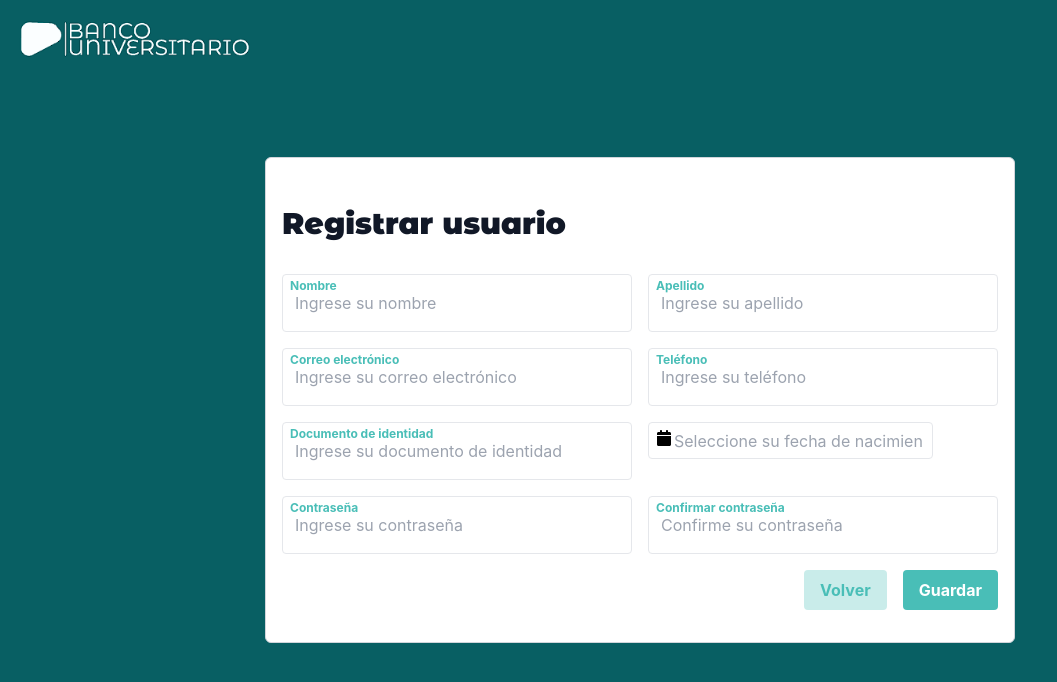
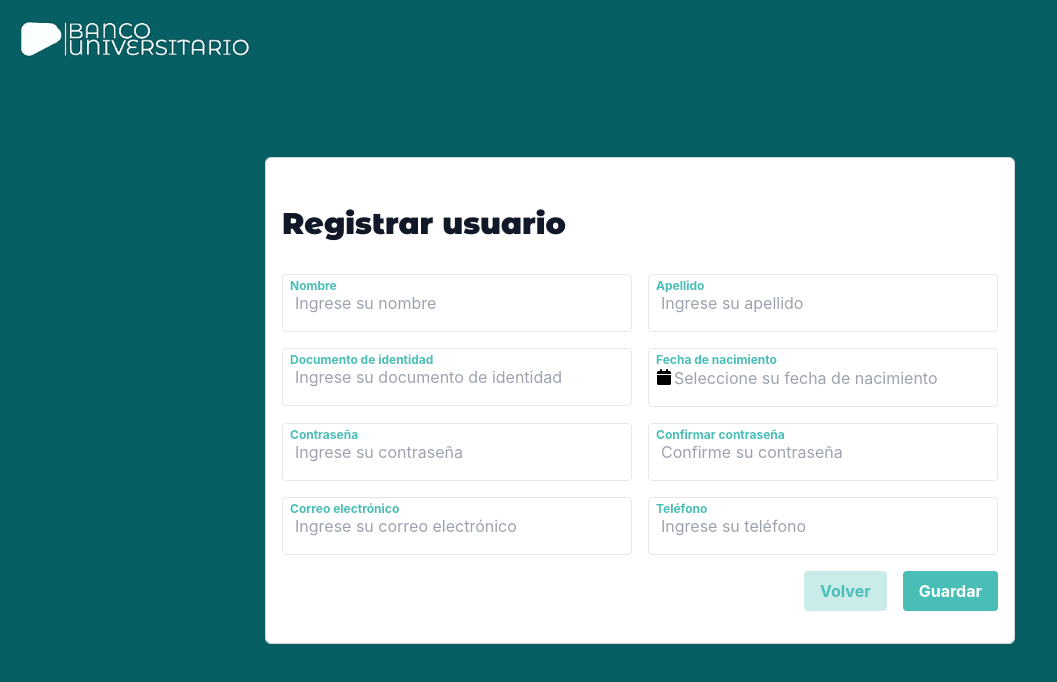
Before and after one commit to IglesiasMiguel/banco-universitario, a React (Vite) app: page /SignUp in a window 1280 px wide. Shown: the top 682 px of the page, without its empty margins (0-1057 px from the left). Built offline with nearby package versions, Linux system fonts and the light colour scheme.

Commit message:
Ajustes en el date input

```diff
--- a/src/components/DateInput.jsx
+++ b/src/components/DateInput.jsx
@@ -2,17 +2,25 @@ import React, { useState } from 'react';
 import DatePicker from 'react-datepicker';
 import "react-datepicker/dist/react-datepicker.css";
 
-const DateInput = ({  }) => {
-    const [startDate, setStartDate] = useState(null);
+const DateInput = ({ id, title, selected, onChange }) => {
+  const [startDate, setStartDate] = useState(selected);
+
   return (
+    <div className="relative w-full">
+      <div className="w-full">
         <DatePicker
           showIcon
           selected={startDate}
-      onChange={(date) => setStartDate(date)}
+          onChange={(date) => {
+            setStartDate(date);
+            onChange(date); // Asegúrate de pasar la fecha seleccionada al componente padre
+          }}
           placeholderText="Seleccione su fecha de nacimiento"
-      className="rounded border outline-none focus:border-primary-color"
-
+          className="w-full py-4 px-3 rounded border outline-none focus:border-primary-color"
         />
+      </div>
+      <label htmlFor={id} className="absolute top-0 left-0 font-bold ml-2 mt-1 text-xs text-primary-color">{title}</label>
+    </div>
   );
 };
 
--- a/src/components/SignUpComponents/SignupForm.jsx
+++ b/src/components/SignUpComponents/SignupForm.jsx
@@ -86,26 +86,6 @@ const SignupForm = () => {
             </div>
             <div className="col-span-1" style={{ width: '350px' }}>
               <Input
-                type="email"
-                id="email"
-                title="Correo electrónico"
-                placeholder="Ingrese su correo electrónico"
-                value={email}
-                onChange={handleEmailChange}
-              />
-            </div>
-            <div>
-              <Input
-                type="text"
-                id="phone"
-                title="Teléfono"
-                placeholder="Ingrese su teléfono"
-                value={phone}
-                onChange={handlePhoneChange}
-              />
-            </div>
-            <div className="col-span-1" style={{ width: '350px' }}>
-              <Input
                 type="text"
                 id="idDocument"
                 title="Documento de identidad"
@@ -142,6 +122,26 @@ const SignupForm = () => {
                 onChange={handleConfirmPasswordChange}
               />
             </div>
+            <div className="col-span-1" style={{ width: '350px' }}>
+              <Input
+                type="email"
+                id="email"
+                title="Correo electrónico"
+                placeholder="Ingrese su correo electrónico"
+                value={email}
+                onChange={handleEmailChange}
+              />
+            </div>
+            <div>
+              <Input
+                type="text"
+                id="phone"
+                title="Teléfono"
+                placeholder="Ingrese su teléfono"
+                value={phone}
+                onChange={handlePhoneChange}
+              />
+            </div>
           </div>
           <div className="flex items-center flex-1 justify-end space-x-4">
             <LinkRouter to="/LogIn">
--- a/src/index.css
+++ b/src/index.css
@@ -58,3 +58,14 @@ h6 {
 .bg-ternary-color {
   background-color: #085f63;
 }
+.react-datepicker__view-calendar-icon input {
+  width: 350px;
+  height: 59px;
+}
+.react-datepicker__input-container {
+  position: relative;
+}
+.react-datepicker__input-container {
+  display: flex;
+  align-items: center;
+}
```
Also changed, not shown: src/assets/images/calendario.png (added). Lines whose indentation alone changed are shown as unchanged.
